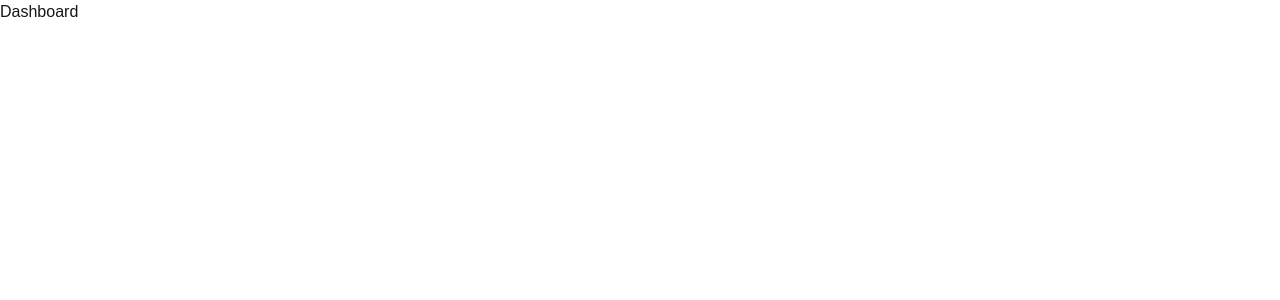
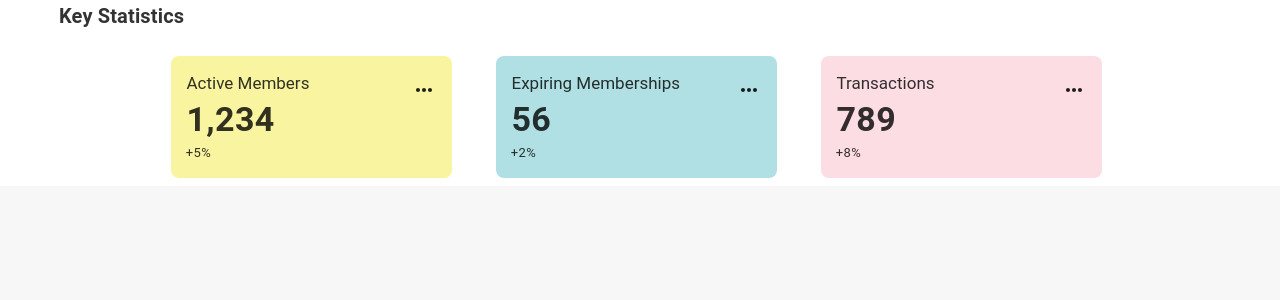
Before and after one commit to maruthi-adepu/mryoda.admin, a Next.js app: page /dashboard in a window 1280 px wide. Shown: the top 300 px of the page. Built offline with nearby package versions, Linux system fonts and the light colour scheme.

Commit message:
Dashboard screen

```diff
--- a/package.json
+++ b/package.json
@@ -11,6 +11,7 @@
   "dependencies": {
     "@emotion/react": "^11.13.3",
     "@emotion/styled": "^11.13.0",
+    "@mui/icons-material": "^6.1.5",
     "@mui/material": "^6.1.5",
     "next": "15.0.2",
     "react": "^18.3.1",
--- a/src/app/dashboard/page.tsx
+++ b/src/app/dashboard/page.tsx
@@ -1,11 +1,77 @@
+import { Box, Container, Grid, Grid2, Typography } from '@mui/material'
 import React from 'react'
+import Card from '@mui/material/Card';
+import CardActions from '@mui/material/CardActions';
+import CardContent from '@mui/material/CardContent';
+import CardMedia from '@mui/material/CardMedia';
+import Button from '@mui/material/Button';
+import MoreHorizIcon from '@mui/icons-material/MoreHoriz';
+
+const cardData = [
+    {
+        title: 'Active Members',
+        value: '1,234',
+        percentage: '+5%',
+        color: '#F9F4A0',
+    },
+    {
+        title: 'Expiring Memberships',
+        value: '56',
+        percentage: '+2%',
+        color: '#B0E0E4',
+    },
+    {
+        title: 'Transactions',
+        value: '789',
+        percentage: '+8%',
+        color: '#FCDDE3',
+    },
+];
 
 const page = () => {
-  return (
-    <div>
-      Dashboard
-    </div>
-  )
+
+
+    return (
+        <>
+            <section className='grid gap-[16px] bg-[#FFFFFF]'>
+
+                <Container maxWidth="xl">
+                    <Typography
+                        variant="h6"
+                        style={{ fontWeight: 700, color: '#000000CC', fontSize: '20px', marginLeft:"35px" }}
+                    >
+                        Key Statistics
+                    </Typography>
+
+                </Container>
+                <Grid container spacing={4.5} sx={{ padding: 1, justifyContent: 'center' }}>
+                    {cardData.map((card, index) => (
+                        <Grid item xs={12} sm={6} md={3} key={index} sx={{ padding: '0 8px' }}>
+                            <Card sx={{ maxWidth: 434, maxHeight: 148, backgroundColor: card.color, boxShadow: 'none', border: "#FFFFFF", borderRadius: "8px" }}>
+                                <CardContent>
+                                    <Box className="flex justify-between">
+                                        <Typography gutterBottom variant="h5" component="div" style={{ fontWeight: 400, color: '#000000CC', fontSize: '17px' }}>
+                                            {card.title}
+                                        </Typography>
+                                        <Typography gutterBottom variant="h6" component="div" className='cursor-pointer'>
+                                            <MoreHorizIcon />
+                                        </Typography>
+                                    </Box>
+                                    <Typography variant="body2" sx={{ color: 'text.secondary', marginTop:-2 }} style={{ fontWeight: 700, color: '#000000CC', fontSize: '34px' }}>
+                                        {card.value}
+                                    </Typography>
+                                </CardContent>
+                                <CardActions sx={{ marginTop: -3, padding: 0, marginBottom: 1 }}>
+                                    <Button style={{ fontWeight: 400, color: '#000000CC', fontSize: '13px', marginLeft: '0px', paddingLeft: "0px" }}>{card.percentage}</Button>
+                                </CardActions>
+                            </Card>
+                        </Grid>
+                    ))}
+                </Grid>
+
+            </section>
+        </>
+    )
 }
 
 export default page
--- a/src/app/layout.tsx
+++ b/src/app/layout.tsx
@@ -26,7 +26,7 @@ export default function RootLayout({
   return (
     <html lang="en">
       <body
-        className={`${geistSans.variable} ${geistMono.variable} antialiased`}
+        className={`${geistSans.variable} ${geistMono.variable} antialiased bg-[#F7F7F7]`}
       >
         {children}
       </body>
```
Also changed, not shown: 1 other file (tests, documents, lock files or other folders).
